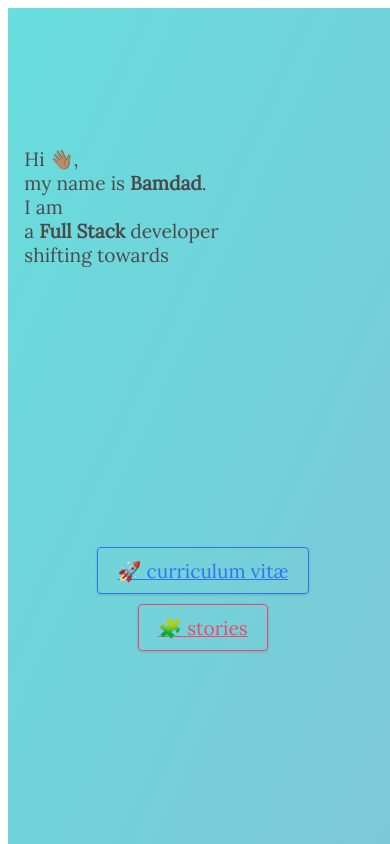
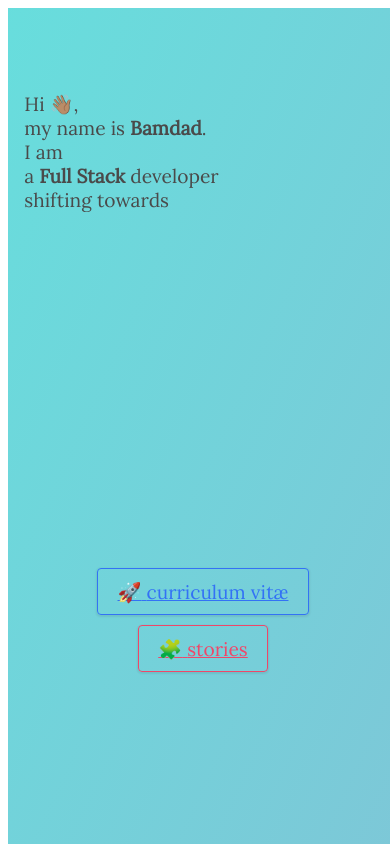
Before and after one commit to bamdadfr/bamdad.fr, a Next.js app: page / in a window 390 px wide. Built offline with nearby package versions, Linux system fonts and the light colour scheme.

Commit message:
fix(styles): use relative `em` values for paddings/heights + avoid using `max-height` + wrap attributes for portrait mode in media queries

```diff
--- a/src/components/contact/contact.component.styles.js
+++ b/src/components/contact/contact.component.styles.js
@@ -1,4 +1,5 @@
 import styled from 'styled-components'
+import { Breakpoints } from '../../app/styles'
 
 export const Section = styled.section`
     display: flex;
@@ -6,7 +7,12 @@ export const Section = styled.section`
     align-items: center;
     flex-direction: column;
 
-    padding-bottom: 10vh;
+    padding-bottom: 1em;
+
+    @media screen and ${Breakpoints.mobile} {
+        padding-bottom: 2.2em;
+    }
+
 `
 
 export const Container = styled.div`
--- a/src/components/greetings/greetings.component.styles.js
+++ b/src/components/greetings/greetings.component.styles.js
@@ -1,12 +1,14 @@
 import styled from 'styled-components'
+import { Breakpoints } from '../../app/styles'
 
 export const Container = styled.div`
     display: flex;
     flex-direction: column;
     justify-content: flex-end;
 
-    height: 13em;
-    max-height: 30vh;
+    @media screen and ${Breakpoints.mobile} {
+        padding-top: 1em;
+    }
 `
 
 export const Bold = styled.span`
--- a/src/components/languages/languages.component.styles.js
+++ b/src/components/languages/languages.component.styles.js
@@ -1,12 +1,14 @@
 import styled from 'styled-components'
+import { Breakpoints } from '../../app/styles'
 
-// TODO wrap in media queries to set height only on portrait
 export const Container = styled.div`
     display: flex;
     flex-direction: column;
     justify-content: flex-end;
 
-    height: 7em;
+    @media screen and ${Breakpoints.mobile} {
+        height: 7em;
+    }
 `
 
 export const Icon = styled.div`
```
